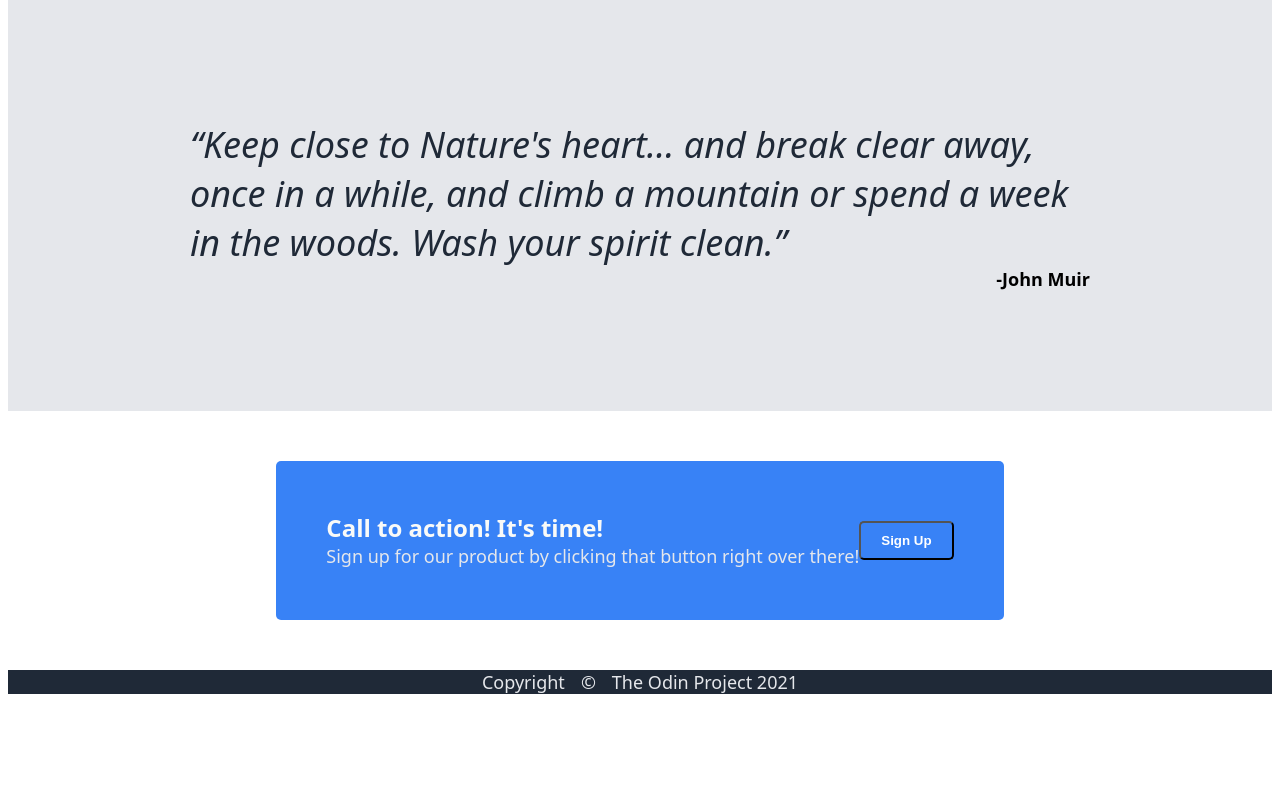
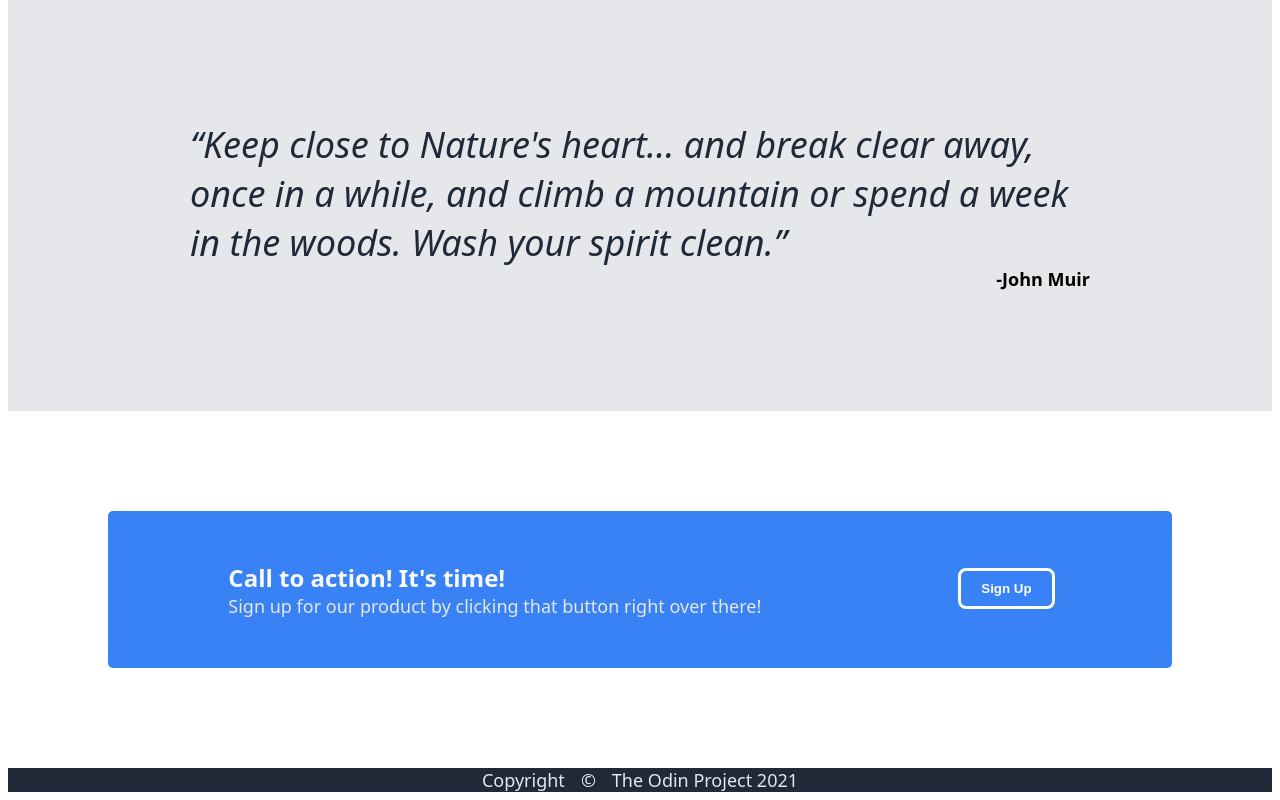
Before and after one commit to chacothetaco/landing-page, a plain HTML site: page index.html in a window 1280 px wide. Shown: the part 936-1736 px from the top of the page. Before the commit the page ends 1638 px from the top, so only its background shows below. Drawn offline with Linux system fonts and the light colour scheme.

Commit message:
Fixed button styling in style.css

```diff
--- a/style.css
+++ b/style.css
@@ -67,6 +67,7 @@ ul {
     padding: 10px 20px;
     border-radius: 5px;
     margin: 10px 0;
+    border-style: none;
 }
 
 .main-image {
@@ -151,11 +152,12 @@ ul {
 .four-container {
     background-color: #3882F6;
     display: flex;
-    padding: 50px;
+    padding: 50px 120px;
     align-content: center;
     justify-content: center;
-    margin: 50px;
+    margin: 100px;
     border-radius: 5px;
+    gap: 200px;
 }
 
 .four-primary {
@@ -173,6 +175,10 @@ ul {
     margin-right: auto;
 }
 
+.button-two {
+    outline-style: solid;
+    outline-color: white;
+}
 
 .footer {
     display: flex;
```
